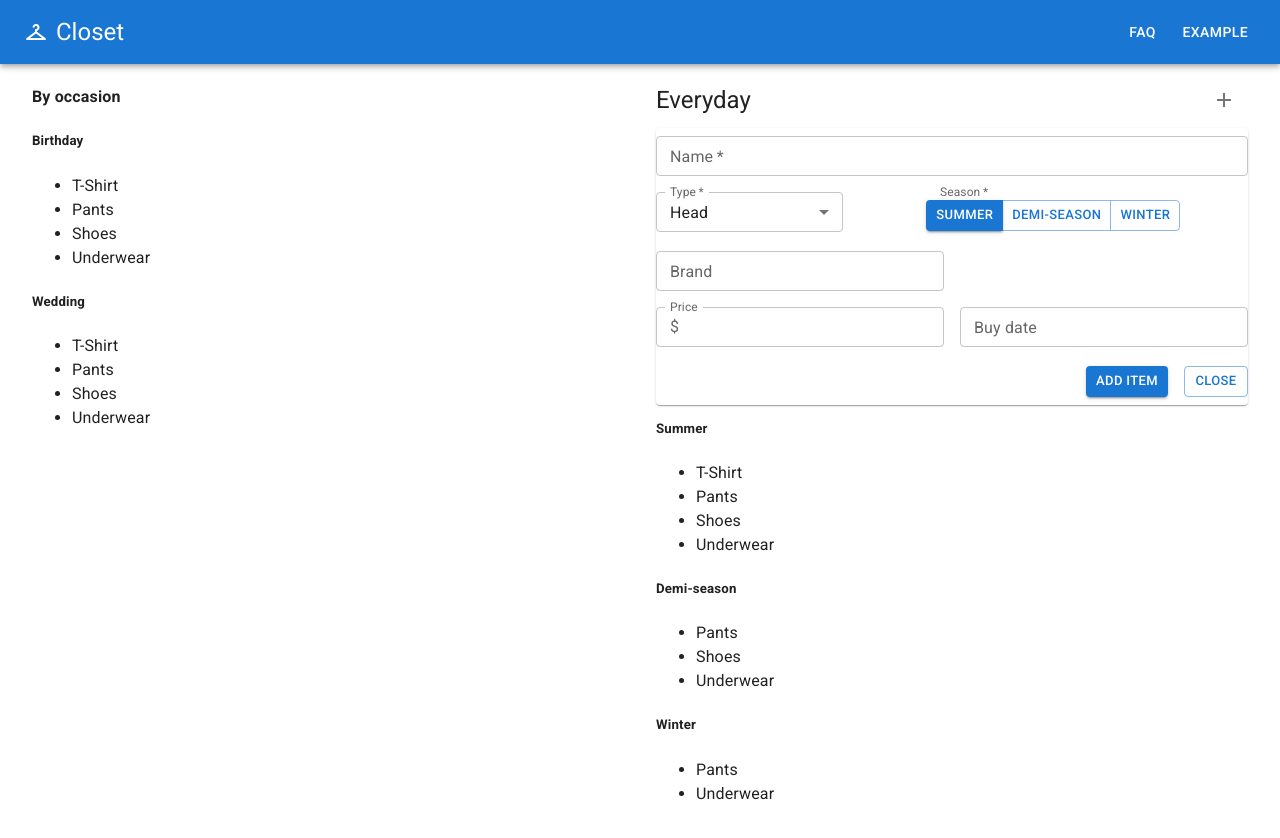
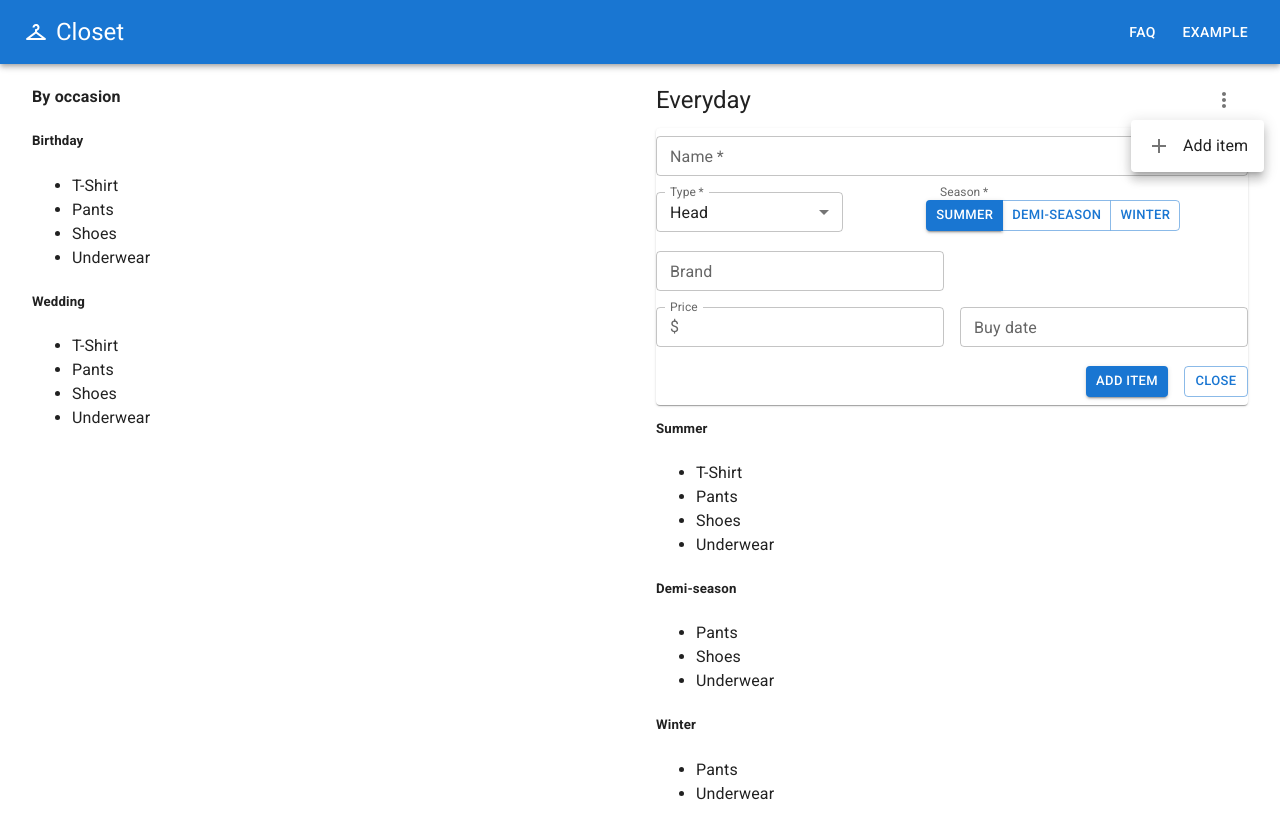
Before and after one commit to NeMaksym/closetdb-client, a React (Create React App) app: page / in a window 1280 px wide. Both pictures are taken after a click on the button "add". Built offline with nearby package versions, Linux system fonts and the light colour scheme.

Commit message:
Implement Menu

```diff
--- a/src/components/Everyday/Everyday.tsx
+++ b/src/components/Everyday/Everyday.tsx
@@ -1,3 +1,4 @@
+import AddIcon from "@mui/icons-material/Add";
 import { GroupTitle, AddItemForm } from "..";
 import { Item, Occasion, Season } from "../../types";
 
@@ -8,9 +9,19 @@ interface EverydayProps {
 export const Everyday = ({ occasion }: EverydayProps) => {
   const seasons = groupBySeason(occasion.items);
 
+  const menuConfig = [
+    {
+      label: "Add item",
+      icon: <AddIcon />,
+      onClick: () => {
+        console.log("Add item");
+      }
+    }
+  ];
+
   return (
     <>
-      <GroupTitle title="Everyday" />
+      <GroupTitle title="Everyday" menuConfig={menuConfig} />
 
       <AddItemForm />
 
--- a/src/components/GroupTitle/GroupTitle.tsx
+++ b/src/components/GroupTitle/GroupTitle.tsx
@@ -1,18 +1,46 @@
-import { List, ListItem, ListItemText, IconButton } from "@mui/material";
-import AddIcon from "@mui/icons-material/Add";
+import { useState } from "react";
+import {
+  List,
+  ListItem,
+  ListItemIcon,
+  ListItemText,
+  IconButton,
+  Menu,
+  MenuItem
+} from "@mui/material";
+import MoreVertIcon from "@mui/icons-material/MoreVert";
 
 interface GroupTitleProps {
   title: string;
+  menuConfig: MenuItem[];
 }
 
-export const GroupTitle = ({ title }: GroupTitleProps) => {
+interface MenuItem {
+  label: string;
+  icon: React.ReactNode;
+  onClick: () => void;
+}
+
+export const GroupTitle = ({ title, menuConfig }: GroupTitleProps) => {
+  const [anchorEl, setAnchorEl] = useState<null | HTMLElement>(null);
+  const open = Boolean(anchorEl);
+
+  const handleClick = (event: React.MouseEvent<HTMLButtonElement>) => {
+    setAnchorEl(event.currentTarget);
+  };
+
+  const handleClose = () => {
+    setAnchorEl(null);
+  };
+
   return (
+    <>
       <List>
         <ListItem
           sx={{ pl: 0 }}
           secondaryAction={
-          <IconButton edge="end" aria-label="add">
-            <AddIcon />
+            <IconButton edge="end" aria-label="add" onClick={handleClick}>
+              <MoreVertIcon />
             </IconButton>
           }
         >
@@ -25,5 +53,26 @@ export const GroupTitle = ({ title }: GroupTitleProps) => {
           </ListItemText>
         </ListItem>
       </List>
+      <Menu
+        id="group-menu"
+        anchorEl={anchorEl}
+        open={open}
+        onClose={handleClose}
+      >
+        {menuConfig.map(({ label, icon, onClick }) => {
+          const handleItemClick = () => {
+            handleClose();
+            onClick();
+          };
+
+          return (
+            <MenuItem key={label} onClick={handleItemClick}>
+              <ListItemIcon>{icon}</ListItemIcon>
+              <ListItemText>{label}</ListItemText>
+            </MenuItem>
+          );
+        })}
+      </Menu>
+    </>
   );
 };
```
Lines whose indentation alone changed are shown as unchanged.
